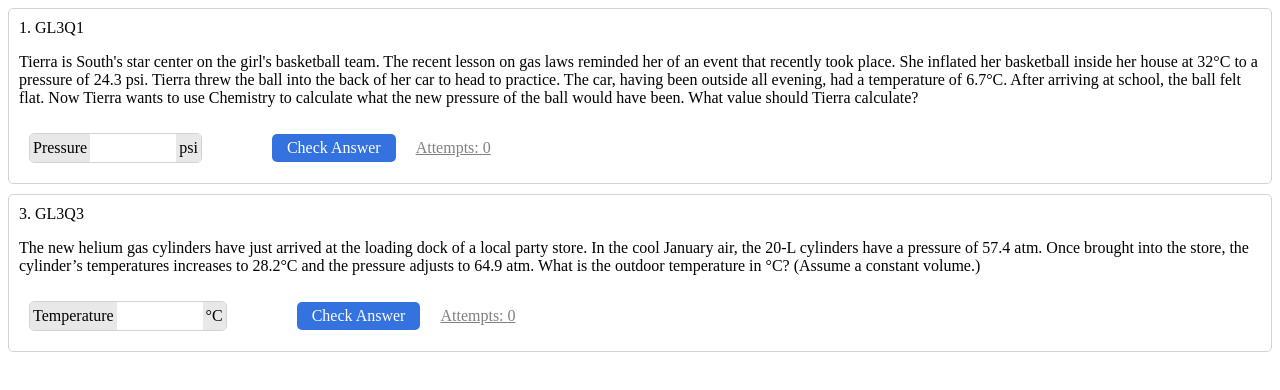
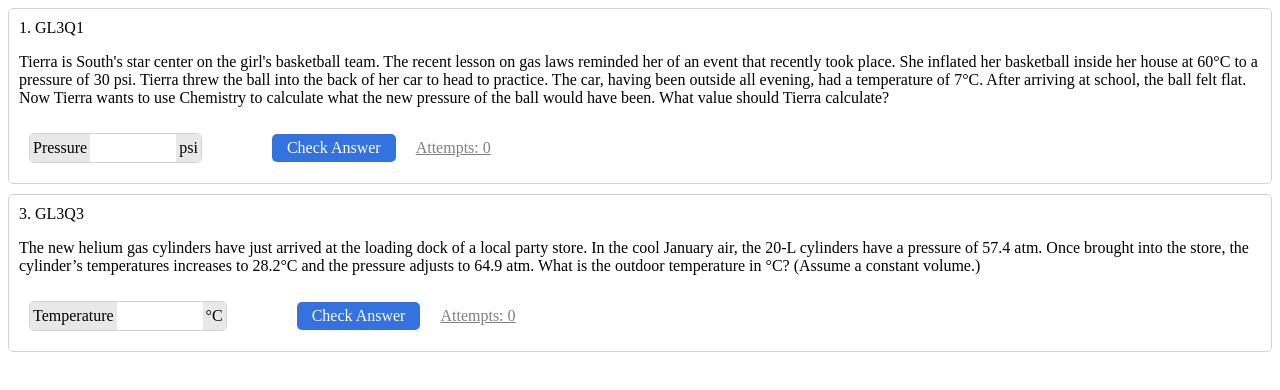
Before and after one commit to vyle4378/chem-class, a plain HTML site: page calcpad.html in a window 1280 px wide. Drawn offline with Linux system fonts and the light colour scheme.

Commit message:
added more functionalities

```diff
--- a/calcpad.css
+++ b/calcpad.css
@@ -51,6 +51,7 @@ input[type="number"]::-webkit-outer-spin-button {
     padding: 5px 15px;
     border-radius: 5px;
     border: 0px;
+    cursor: pointer;
 }
 .check-button:hover {
     background-color: rgb(8, 77, 196);
@@ -58,6 +59,10 @@ input[type="number"]::-webkit-outer-spin-button {
 .check-button:active {
     background-color: rgb(0, 92, 250);
     border: 1px solid black;
+}
+.check-button:disabled {
+    background-color: red;
+    cursor: not-allowed;
 }
 
 
--- a/calcpad.js
+++ b/calcpad.js
@@ -38,9 +38,9 @@ answerInput1Elem.addEventListener("keydown", (event) => {
 })
 
 function GL3Q1() {
-    const iTemp = 32//getRanNum(30,60).toFixed(1)
-    const iPressure = 24.3//getRanNum(20,50).toFixed(1)
-    const fTemp = 6.7//getRanNum(0,29).toFixed(1)
+    const iTemp = 60//getRanNum(30,60).toFixed(1)
+    const iPressure = 30//getRanNum(20,50).toFixed(1)
+    const fTemp = 7//getRanNum(0,29).toFixed(1)
 
     document.querySelector('.GL3Q1 .iTemp').innerHTML = `${iTemp}`
     document.querySelector('.GL3Q1 .fTemp').innerHTML = `${fTemp}`
```
